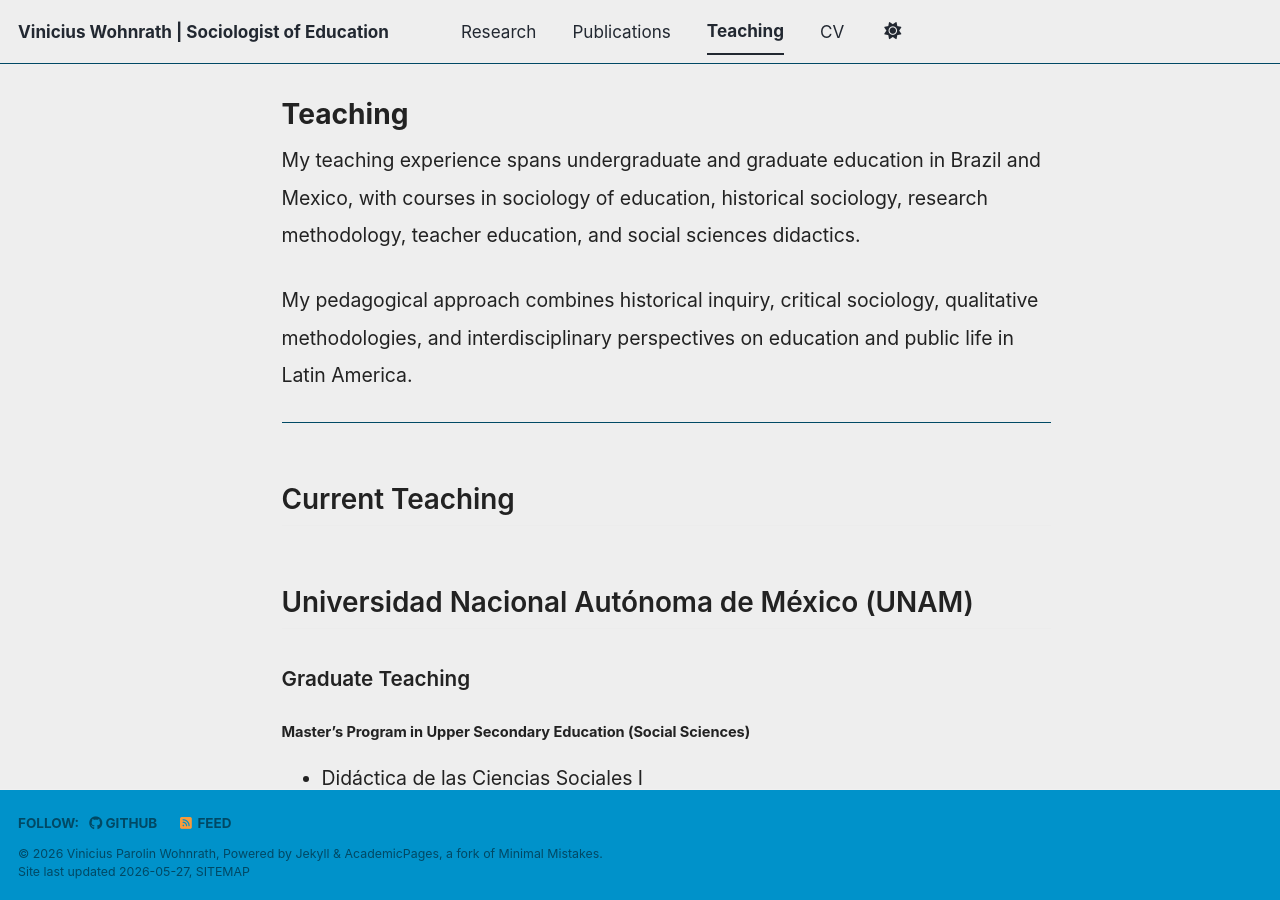
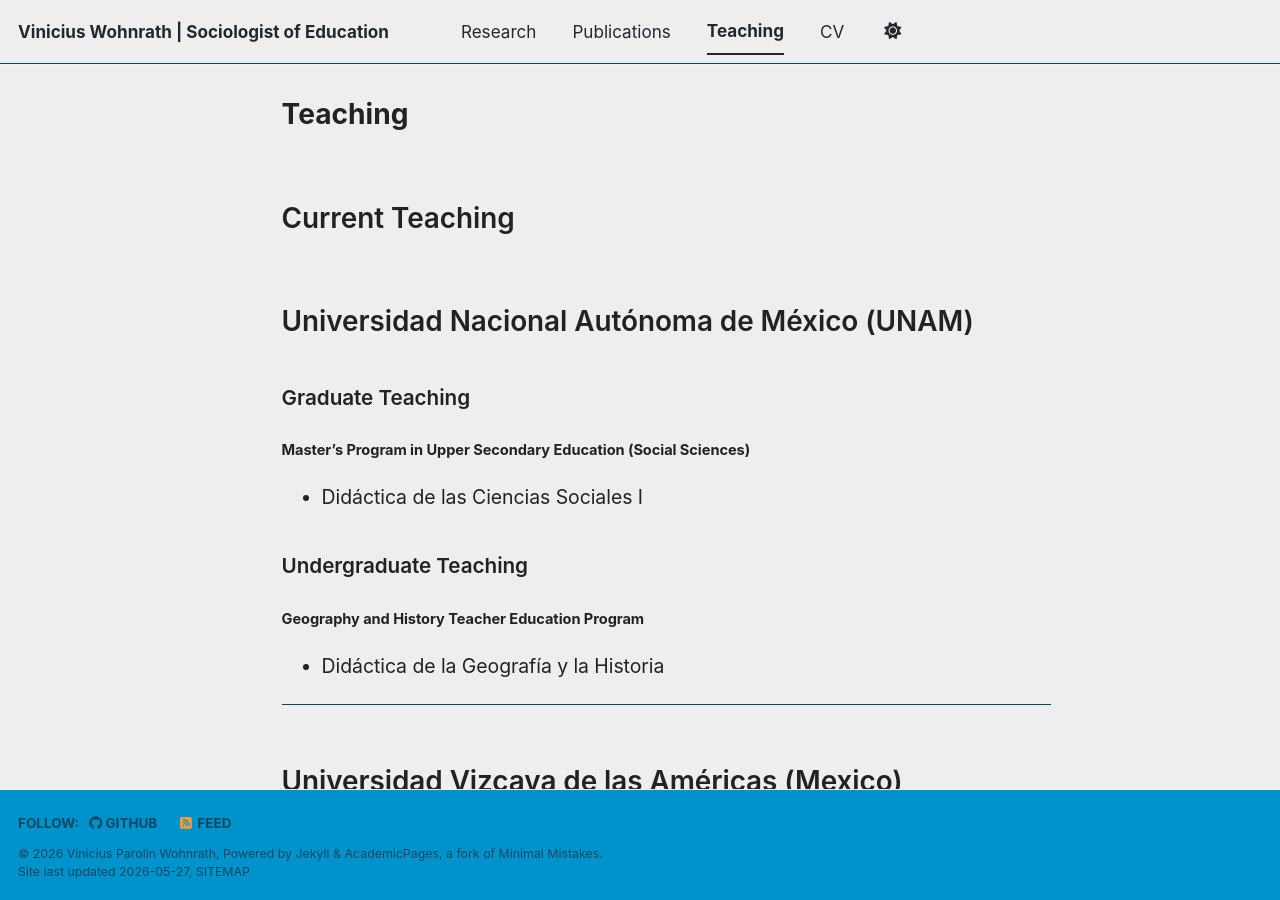
Before and after one commit to viniciuswohnrath/viniciuswohnrath.github.io, a Jekyll site: the page built from _pages/teaching.md, in a window 1280 px wide and 900 px high. Built offline with Jekyll 4.4.1, drawn with Linux system fonts in a browser that asks for light colours; a script bundle is joined from its source files by our own code; library files that are not in the unit come from our copies.

Commit message:
Update teaching.md

```diff
--- a/_pages/teaching.md
+++ b/_pages/teaching.md
@@ -5,12 +5,6 @@ permalink: /teaching/
 author_profile: false
 classes: wide
 ---
-
-My teaching experience spans undergraduate and graduate education in Brazil and Mexico, with courses in sociology of education, historical sociology, research methodology, teacher education, and social sciences didactics.
-
-My pedagogical approach combines historical inquiry, critical sociology, qualitative methodologies, and interdisciplinary perspectives on education and public life in Latin America.
-
-<hr>
 
 ## Current Teaching
 
```
